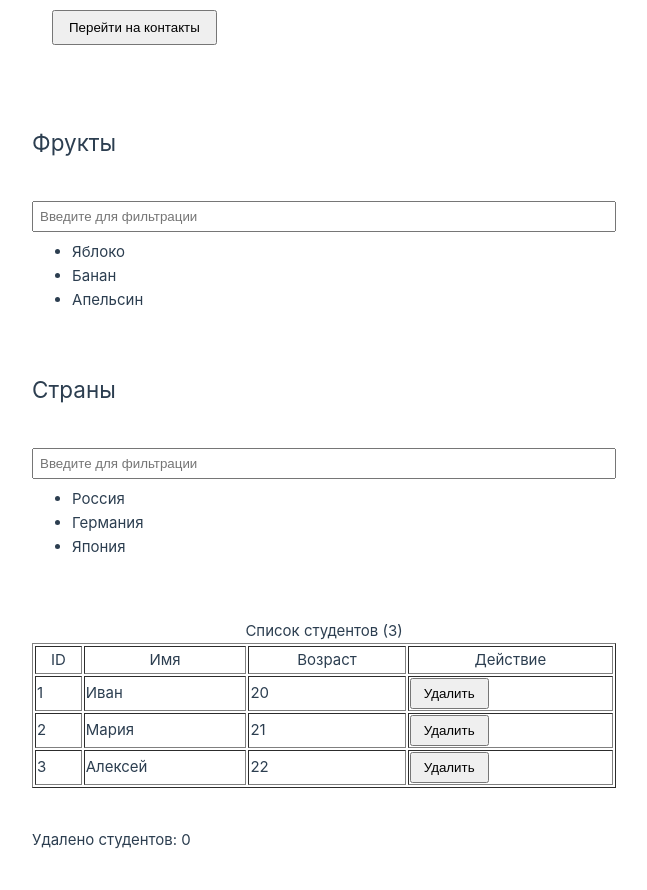
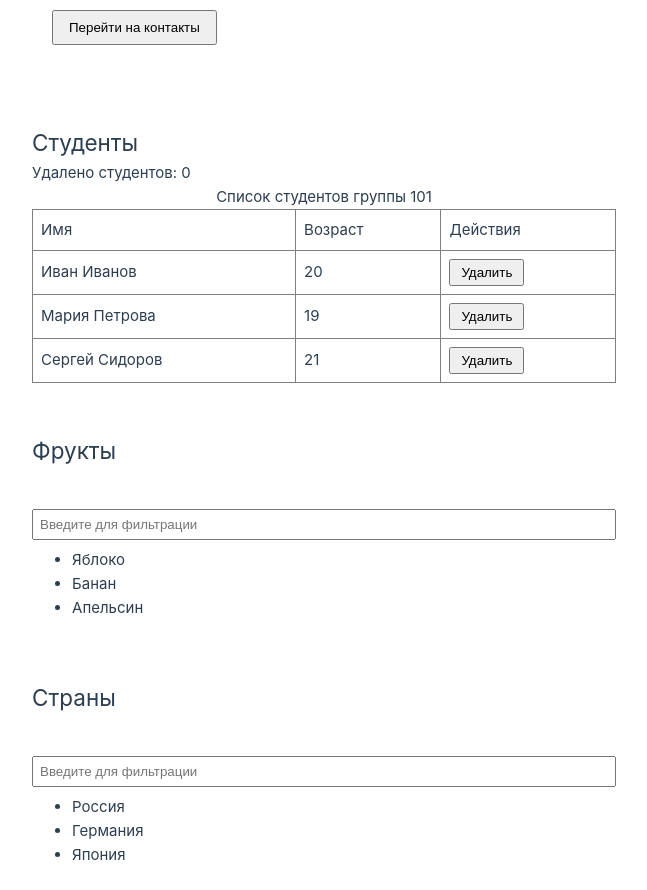
Before and after one commit to Valkyrie22fi/specialist, a Vue app: page / in a window 1280 px wide. Shown: the part 1040-1930 px from the top of the page, without its empty margins (24-671 px from the left). Built offline with nearby package versions, Linux system fonts and the light colour scheme.

Commit message:
Task 9.7

```diff
--- a/src/components/Task/AppTasks.vue
+++ b/src/components/Task/AppTasks.vue
@@ -41,16 +41,35 @@
       </router-link>
       <router-view />
     </nav>
+
+    <!-- Задача 4 -->
+    <div>
+        <h2>Студенты</h2>
+        <p>Удалено студентов: {{ removedCount }}</p>
+
+        <MyStudentTable
+            :students="students"
+            @student-removed="onStudentRemoved"
+        >
+            <!-- Передаем caption через именованный слот -->
+            <template #caption>
+                Список студентов группы 101
+            </template>
+        </MyStudentTable>
+  </div>
 </template>
 
 <script>
 import MyItem from "./MyItem.vue";
 import MyList from "./MyList.vue";
+import MyStudentTable from "./MyStudentTable.vue";
+
 
 export default {
   components: {
     MyItem,
-    MyList
+    MyList,
+    MyStudentTable
   },
   data() {
     return {
@@ -60,8 +79,20 @@
       menuRoutes: [
         { path: "/", title: "Главная" },
         { path: "/products", title: "Товары" }
+      ],
+      removedCount: 0,
+      students: [
+        { id: 1, name: "Иван Иванов", age: 20 },
+        { id: 2, name: "Мария Петрова", age: 19 },
+        { id: 3, name: "Сергей Сидоров", age: 21 }
       ]
     };
+  },
+  methods: {
+    onStudentRemoved(student) {
+      this.removedCount++;
+      console.log("Удален студент:", student);
+    }
   }
 }
 </script>
--- /dev/null
+++ b/src/components/Task/MyStudentTable.vue
@@ -0,0 +1,67 @@
+<template>
+  <table border="1">
+    <!-- Именованный слот для заголовка -->
+    <caption>
+      <slot name="caption">Таблица студентов</slot>
+    </caption>
+    <thead>
+      <tr>
+        <th>Имя</th>
+        <th>Возраст</th>
+        <th>Действия</th>
+      </tr>
+    </thead>
+    <tbody>
+      <tr v-for="(student, index) in studentsData" :key="student.id">
+        <td>{{ student.name }}</td>
+        <td>{{ student.age }}</td>
+        <td>
+          <button @click="removeStudent(index)">Удалить</button>
+        </td>
+      </tr>
+    </tbody>
+  </table>
+</template>
+
+<script>
+export default {
+  name: "MyStudentTable",
+  props: {
+    students: {
+      type: Array,
+      required: true
+    }
+  },
+  data() {
+    return {
+      // локальная копия, чтобы можно было удалять студентов
+      studentsData: [...this.students]
+    };
+  },
+  methods: {
+    removeStudent(index) {
+      const removedStudent = this.studentsData.splice(index, 1)[0];
+      // Отправляем событие родителю с информацией об удаленном студенте
+      this.$emit("student-removed", removedStudent);
+    }
+  }
+};
+</script>
+
+<style scoped>
+table {
+  width: 100%;
+  border-collapse: collapse;
+  margin-bottom: 10px;
+}
+
+th, td {
+  padding: 8px;
+  text-align: left;
+}
+
+button {
+  padding: 4px 10px;
+  cursor: pointer;
+}
+</style>
```
